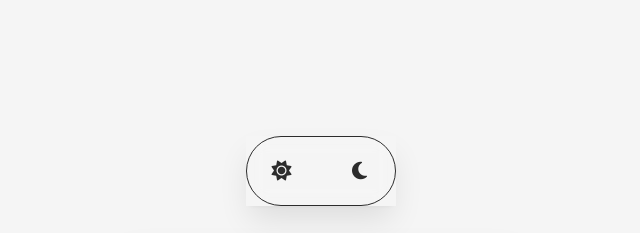
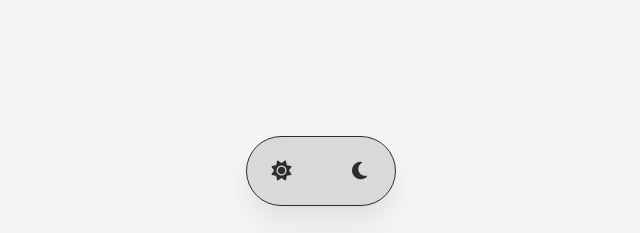
Before and after one commit to Futtur1stt/ToDoList, a plain HTML site: page index.html in a window 1280 px wide. Shown: the top 233 px of the page, without its empty margins (312-952 px from the left). Drawn offline with Linux system fonts and the light colour scheme.

Commit message:
Fix background-color in header and header__wrapper

```diff
--- a/styles/components/header.css
+++ b/styles/components/header.css
@@ -4,7 +4,6 @@
   align-items: center;
   gap: 50px;
   margin-bottom: 30px;
-  box-shadow: var(--box-shadow);
 }
 
 .header__wrapper {
@@ -13,11 +12,12 @@
   align-items: center;
   width: 150px;
   height: 70px;
-  background-color: transparent;
+  background-color: var(--color-gray-2);
   backdrop-filter: blur(10px);
   border: 1px solid var(--color-dark-2);
   border-radius: 50px;
   padding: 10px;
+  box-shadow: var(--box-shadow);
 }
 
 .header__button {
```
